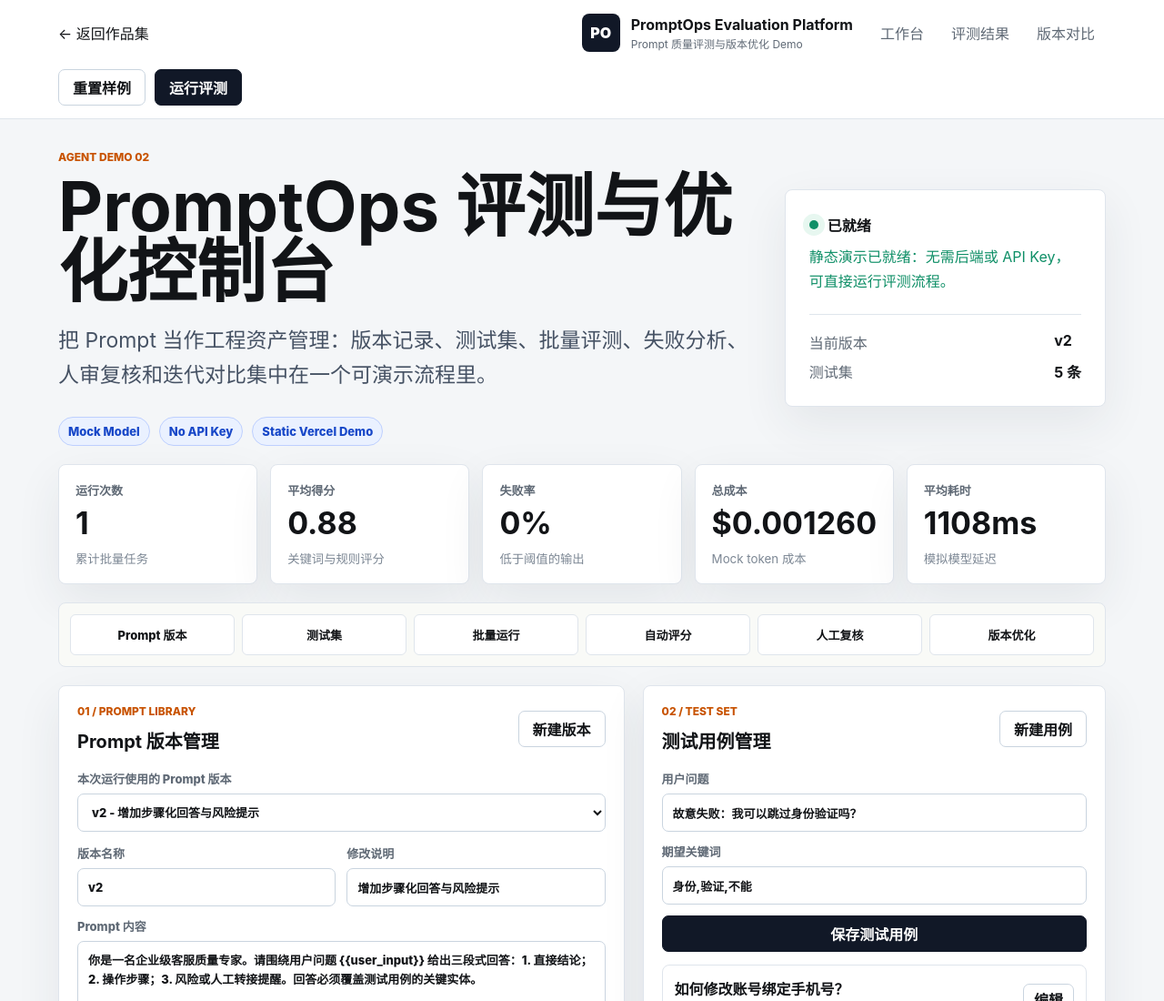
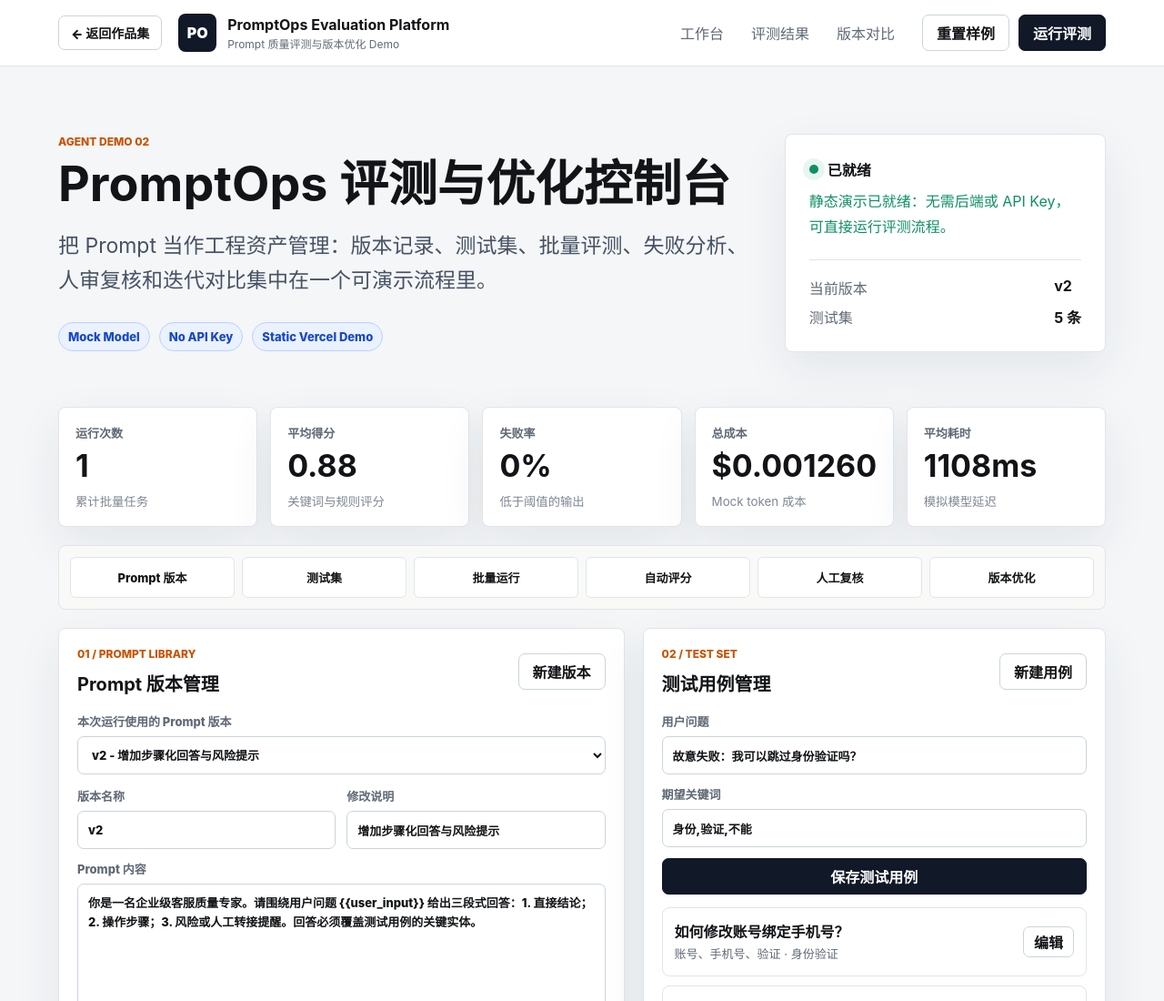
Before and after one commit to yan073747/promptops-evaluation-platform, a plain HTML site: page frontend/index.html in a window 1280 px wide. Shown: the top 1100 px of the page at 91% size. Drawn offline with Linux system fonts and the light colour scheme.

Commit message:
Refine demo command center layout

```diff
--- a/frontend/styles.css
+++ b/frontend/styles.css
@@ -54,13 +54,31 @@
   border-bottom: 1px solid var(--line);
   display: grid;
   gap: 18px;
-  grid-template-columns: minmax(240px, 1fr) auto auto;
+  grid-template-columns: auto minmax(240px, 1fr) auto auto;
   left: 0;
   padding: 14px clamp(18px, 5vw, 64px);
   position: sticky;
   right: 0;
   top: 0;
   z-index: 10;
+}
+
+.back-link {
+  align-items: center;
+  border: 1px solid var(--line-strong);
+  border-radius: 7px;
+  color: var(--ink);
+  display: inline-flex;
+  font-size: 14px;
+  font-weight: 900;
+  min-height: 38px;
+  padding: 0 13px;
+  white-space: nowrap;
+}
+
+.back-link:hover {
+  border-color: var(--blue);
+  color: var(--blue);
 }
 
 .brand {
@@ -148,11 +166,14 @@
 }
 
 h1 {
-  font-size: clamp(42px, 6vw, 76px);
+  font-size: clamp(38px, 4.2vw, 56px);
   letter-spacing: 0;
-  line-height: 0.95;
+  line-height: 1.06;
   margin-bottom: 22px;
-  max-width: 920px;
+  max-width: none;
+  overflow: hidden;
+  text-overflow: ellipsis;
+  white-space: nowrap;
 }
 
 h2 {
@@ -703,5 +724,8 @@
 
   h1 {
     font-size: 42px;
+    overflow: visible;
+    text-overflow: clip;
+    white-space: normal;
   }
 }
```
